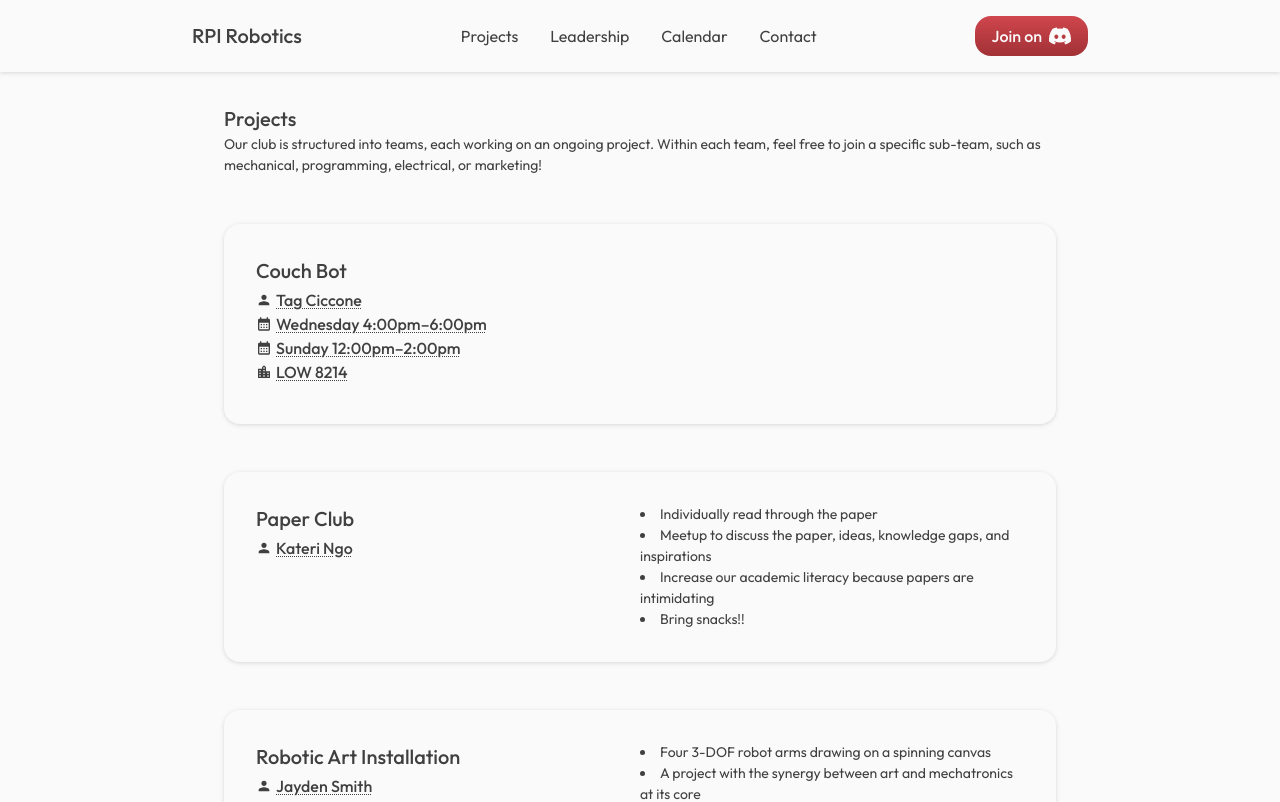
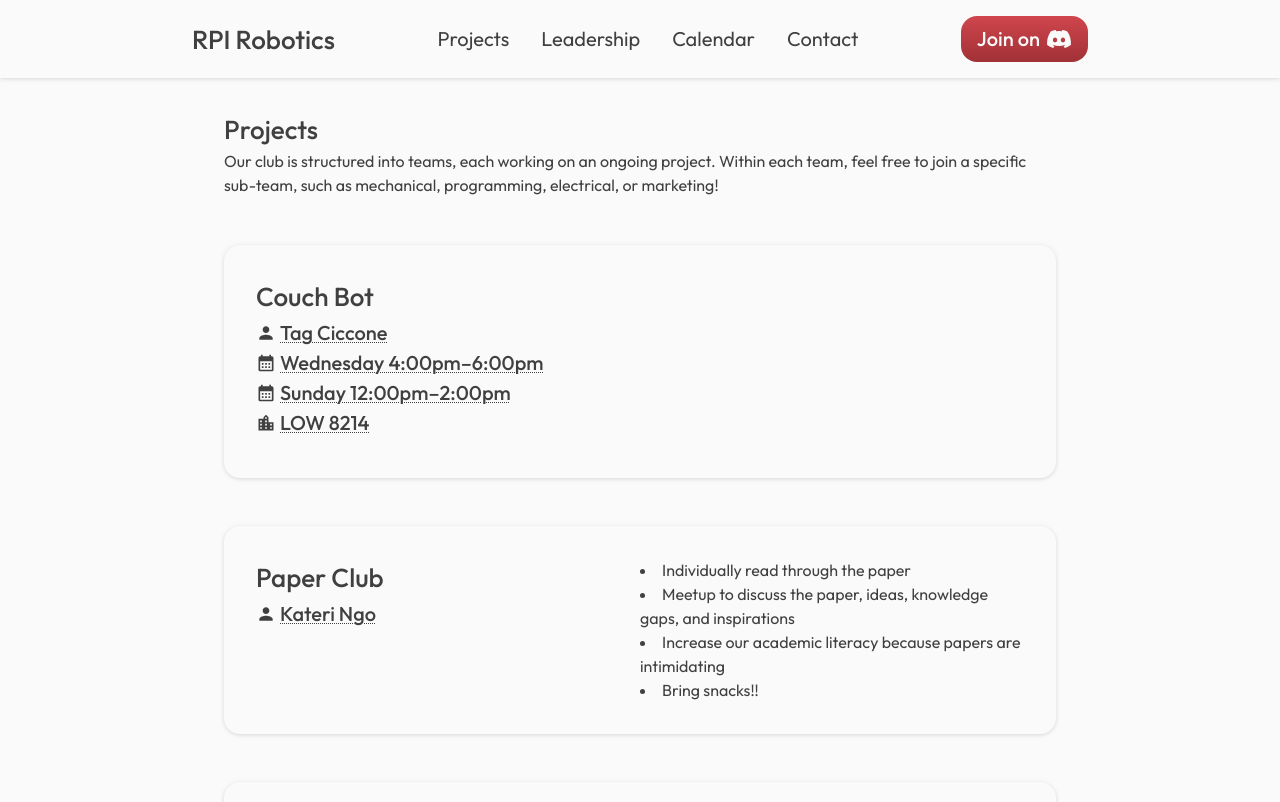
Before and after one commit to haydenheroux/rpi-robotics-website, a React (Vite) app: page /projects in a window 1280 px wide. Shown: the top 802 px of the page. Built offline with nearby package versions, Linux system fonts and the light colour scheme.

Commit message:
Increase font sizes.

```diff
--- a/src/components/Nav.tsx
+++ b/src/components/Nav.tsx
@@ -9,7 +9,7 @@ function DiscordButton() {
       href="https://discord.gg/DPWMz5BqZP"
       className="flex px-4 py-2 justify-center items-center type-large-bold brand-button"
     >
-      Join on <FaDiscord className="ml-1.5" size={24} />
+      Join on <FaDiscord className="ml-1.5" size={26} />
     </a>
   );
 }
--- a/src/components/PersonCard.tsx
+++ b/src/components/PersonCard.tsx
@@ -43,7 +43,7 @@ function PersonCard({ name, email, discord, position, projects }: Person) {
                 href={`mailto:${email}`}
                 title={`mailto:${email}`}
               >
-                <MdEmail size={24} />
+                <MdEmail size={26} />
               </a>
             )}
             {discord && (
@@ -52,7 +52,7 @@ function PersonCard({ name, email, discord, position, projects }: Person) {
                 title={discord}
                 onClick={() => copy(discord)}
               >
-                <FaDiscord size={24} />
+                <FaDiscord size={26} />
               </a>
             )}
           </div>
--- a/src/components/ProjectCard.tsx
+++ b/src/components/ProjectCard.tsx
@@ -19,7 +19,7 @@ interface InfoRowProps<Type> {
 function InfoRow<Type>({ Icon, items, text, hover, link }: InfoRowProps<Type>) {
   return items.map((item, index) => (
     <div className="flex flex-row gap-1 items-center">
-      <Icon size={16} className="text-neutral-700" />
+      <Icon size={20} className="text-neutral-700" />
       {link(item) && (
         <a
           className="type-large-bold link-dotted text-neutral-700"
@@ -56,7 +56,7 @@ function ProjectImage({ image: { url, caption } }: { image: Image }) {
 // TODO Make carousel
 function ProjectImages({ images }: { images: Image[] }) {
   return (
-    <div className="flex flex-row gap-6">
+    <div className="mt-2 md:mt-6 flex flex-row gap-6">
       {images.map((image) => (
         <ProjectImage image={image} />
       ))}
@@ -84,12 +84,11 @@ function ProjectCard({
   images,
 }: ProjectCardProps) {
   return (
-    <div className={`flex flex-col gap-8 bg-neutral-50 card p-8`}>
-      <div className="grid grid-cols-1 sm:grid-cols-2">
-        <div>
-          <h2 className="type-title text-neutral-700 mb-0.5">{name}</h2>
+    <div className="bg-neutral-50 card p-8">
+      <div className="grid grid-cols-1 md:grid-cols-2">
         {(people || times || locations) && (
           <div className="mb-2">
+            <h2 className="type-title text-neutral-700 mb-0.5">{name}</h2>
             {people && (
               <InfoRow
                 Icon={MdPerson}
@@ -119,16 +118,13 @@ function ProjectCard({
             )}
           </div>
         )}
-        </div>
-        {paragraphs && (
         <div>
-            {paragraphs.map((text, index) => (
+          {paragraphs &&
+            paragraphs.map((text, index) => (
               <p key={index} className="mb-1 type-body text-neutral-700">
                 {text}
               </p>
             ))}
-          </div>
-        )}
           {bullets && (
             <ul className="block list-disc list-inside">
               {bullets.map((text, index) => (
@@ -139,6 +135,7 @@ function ProjectCard({
             </ul>
           )}
         </div>
+      </div>
       {images && <ProjectImages images={images} />}
     </div>
   );
--- a/src/index.css
+++ b/src/index.css
@@ -11,7 +11,7 @@
     font-optical-sizing: auto;
     font-weight: 500;
     font-style: normal;
-    font-size: 20px;
+    font-size: 26px;
   }
 
   .type-large {
@@ -19,7 +19,7 @@
     font-optical-sizing: auto;
     font-weight: 400;
     font-style: normal;
-    font-size: 16px;
+    font-size: 20px;
   }
 
   .type-large-bold {
@@ -27,7 +27,7 @@
     font-optical-sizing: auto;
     font-weight: 500;
     font-style: normal;
-    font-size: 16px;
+    font-size: 20px;
   }
 
   .type-body {
@@ -35,7 +35,7 @@
     font-optical-sizing: auto;
     font-weight: 400;
     font-style: normal;
-    font-size: 14px;
+    font-size: 16px;
   }
 }
 
```
Lines whose indentation alone changed are shown as unchanged.
